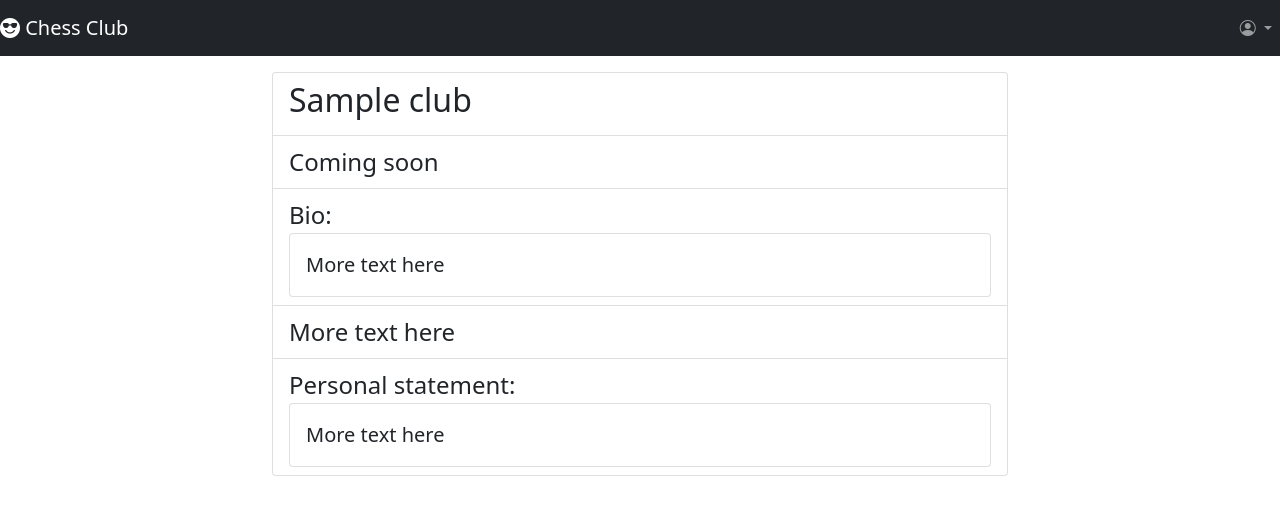
After one commit to Bardia-ro/SEG-Bat-Team, a Django app: page /club_page/1/ in a window 1280 px wide. The commit adds this page. Shown: the top 515 px of the page. Run offline with Django 3.2, Linux system fonts and the light colour scheme; a user stored in the database is signed in; tables that the repository leaves empty hold one stand-in row (values such as "Sample post"); parts of the project's set-up code (start-up, migrations or seed data) failed here and were passed over; some libraries are stand-ins or nearby versions.

Commit message:
Implement Ability to swtich between  Clubs
- Create Dropdown menu with lists of clubs user is a part of
- Hyperlinke items in menu to go to club home page
- Create skeleton for club page

```diff
--- /dev/null
+++ b/clubs/templates/club_page.html
@@ -0,0 +1,26 @@
+{% extends  'base_content.html' %}
+{% block content %}
+    <div class="container">
+        <div class="d-grid gap-3">
+            <div class="row">
+                <div class="col-sm-12 col-md-8 offset-md-2">
+                    <ul class="list-group">
+                        <li class="list-group-item">
+                            <h2>{{club.name}}</h2>
+                        </li>
+                        <li class="list-group-item fs-4"> Coming soon</li>
+                        <li class="list-group-item fs-4">Bio:
+                            <div class="card">
+                                <div class="card-body fs-5">More text here</div>
+                            </div>
+                        </li>
+                        <li class="list-group-item fs-4">More text here</li>
+                        <li class="list-group-item fs-4">Personal statement:
+                            <div class="card">
+                                <div class="card-body fs-5">More text here</div>
+                            </div>
+                        </li>
+                    </ul>
+                </div>
+            </div>
+{% endblock %}
--- a/clubs/templates/partials/navbar.html
+++ b/clubs/templates/partials/navbar.html
@@ -7,9 +7,21 @@
     <div class="collapse navbar-collapse" id="navbarSupportedContent">
       {% if user.is_authenticated %}
         {% if user_is_member %}
+
           <ul class="navbar-nav mr-auto">
             <li class="nav-item">
               <a class="nav-link" href="{% url 'member_list' club_id=club_id %}">Members</a>
+            </li>
+
+            <li class="nav-item dropdown">
+              <a class="nav-link dropdown-toggle" href="#" id="user-account-dropdown" role="button" data-bs-toggle="dropdown" aria-haspopup="true" aria-expanded="true">
+                <span>My Clubs</span>
+              </a>
+              <ul class="dropdown-menu  dropdown-menu-end" aria-labelledby="club-dropdown">
+                {% for item in club_list %}
+                <li><a class="dropdown-item" href={% url "club_page" club_id=item.club.id %}>{{ item.club.name }}</a></li>
+                {% endfor %}
+              </ul>
             </li>
           </ul>
         {% endif %}
@@ -24,7 +36,7 @@
             <li><a class="dropdown-item" href={% url "profile" club_id=club_id user_id=user.id %}> My profile</a></li>
             <li><a class="dropdown-item" href={% url "change_password" club_id=club_id user_id=user.id %}>Change password</a></li>
             <li><hr class="dropdown-divider"></li>
-            <li><a class="dropdown-item" href="#">Log out</a></li>
+            <li><a class="dropdown-item" href={% url "log_out" %}>Log out</a></li>
           </ul>
         </li>
         {% endif %}
--- a/clubs/views.py
+++ b/clubs/views.py
@@ -1,4 +1,4 @@
-from .models import User, Role
+from .models import User, Role, Club
 from django.db.models import Model
 from .forms import SignUpForm, LogInForm, EditProfileForm, ChangePasswordForm
 from django.core.exceptions import ObjectDoesNotExist
@@ -59,7 +59,8 @@ def edit_profile(request, club_id, user_id):
     else:
         form = EditProfileForm(instance=user)
     user_is_member = get_is_user_member(club_id, request.user)
-    return render(request, 'edit_profile.html', {'form': form, 'club_id': club_id, 'user_is_member':user_is_member})
+    club_list = Role.objects.filter(user=request.user)
+    return render(request, 'edit_profile.html', {'form': form, 'club_id': club_id, 'user_is_member':user_is_member, 'club_list': club_list})
 
 @login_required
 @only_current_user
@@ -74,7 +75,8 @@ def change_password(request, club_id, user_id):
     else:
         form = ChangePasswordForm(instance=user)
     user_is_member = get_is_user_member(club_id, request.user)
-    return render(request, 'change_password.html', {'form': form, 'club_id': club_id, 'user_is_member':user_is_member})
+    club_list = Role.objects.filter(user=request.user)
+    return render(request, 'change_password.html', {'form': form, 'club_id': club_id, 'user_is_member':user_is_member, 'club_list': club_list})
 
 @login_required
 def profile(request, club_id, user_id):
@@ -88,9 +90,17 @@ def profile(request, club_id, user_id):
     user = User.objects.get(id=user_id)
     user_is_member = request_user_role_at_club >= 2
     is_current_user = request.user.id == user_id
-    return render(request, 'profile.html', {'user': user, 'club_id': club_id, 'user_is_member': user_is_member, 'is_current_user': is_current_user})
+    club_list = Role.objects.filter(user=request.user)
+    return render(request, 'profile.html', {'user': user, 'club_id': club_id, 'user_is_member': user_is_member, 'is_current_user': is_current_user, 'club_list': club_list})
 
     return render(request, 'sign_up.html', {'form': form})
+
+def club_page(request, club_id):
+    club_list = Role.objects.filter(user=request.user)
+    club = Club.objects.get(id=club_id)
+    user_is_member = get_is_user_member(club_id, request.user)
+    return render (request, 'club_page.html', {'club_id': club_id, 'user_is_member':user_is_member, 'club': club, 'club_list': club_list})
+
 
 def member_list(request, club_id):
    users = User.objects.all()
--- a/system/urls.py
+++ b/system/urls.py
@@ -30,5 +30,6 @@ urlpatterns = [
     path('promote/<int:club_id>/<int:user_id>', views.promote, name ='promote'),
     path('demote/<int:club_id>/<int:user_id>', views.demote, name ='demote'),
     path('transferownership/<int:club_id>/<int:user_id>/<int:request_user_id>', views.transferownership, name ='transferownership'),
-    path('member_list/<int:club_id>/', views.member_list, name ='member_list')
+    path('member_list/<int:club_id>/', views.member_list, name ='member_list'),
+    path('club_page/<int:club_id>/', views.club_page, name='club_page')
 ]
```
Also changed, not shown: clubs/admin.py (+15 -1 lines).
